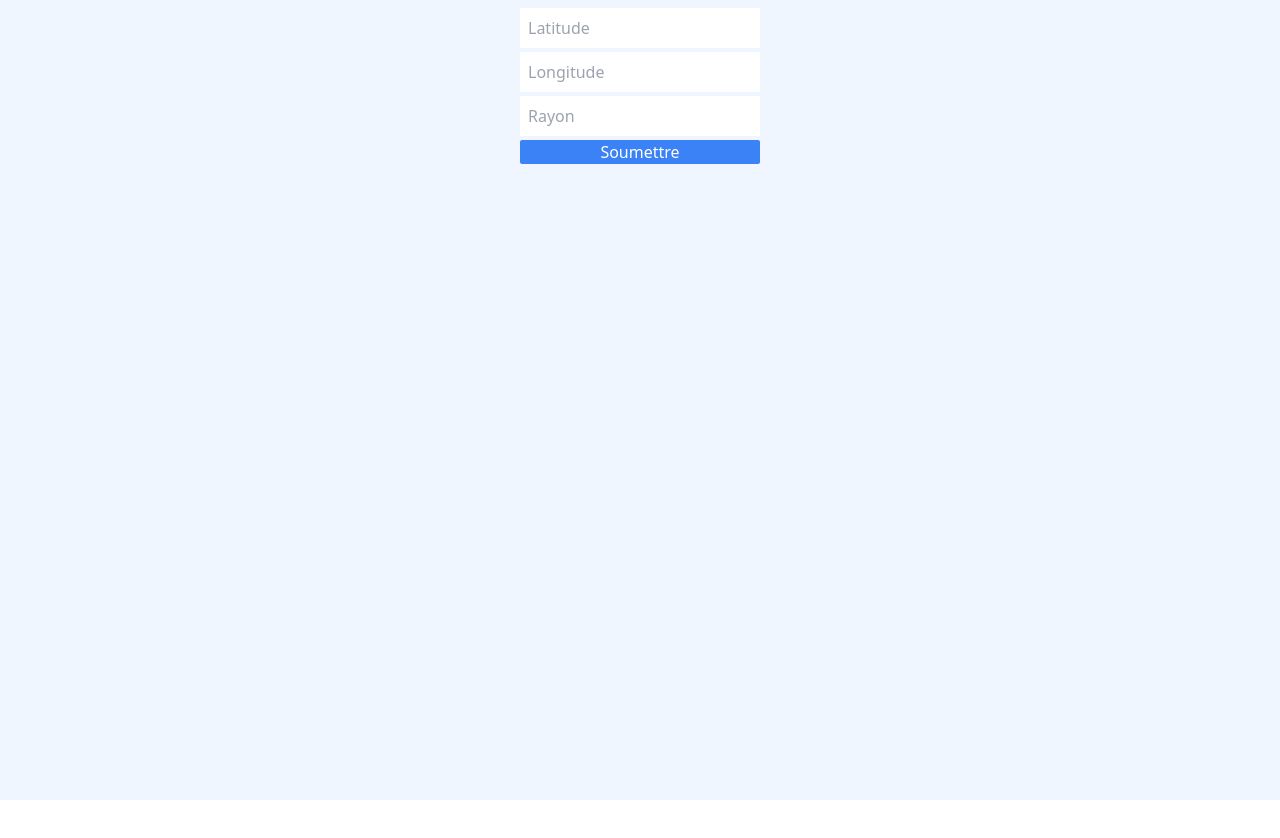
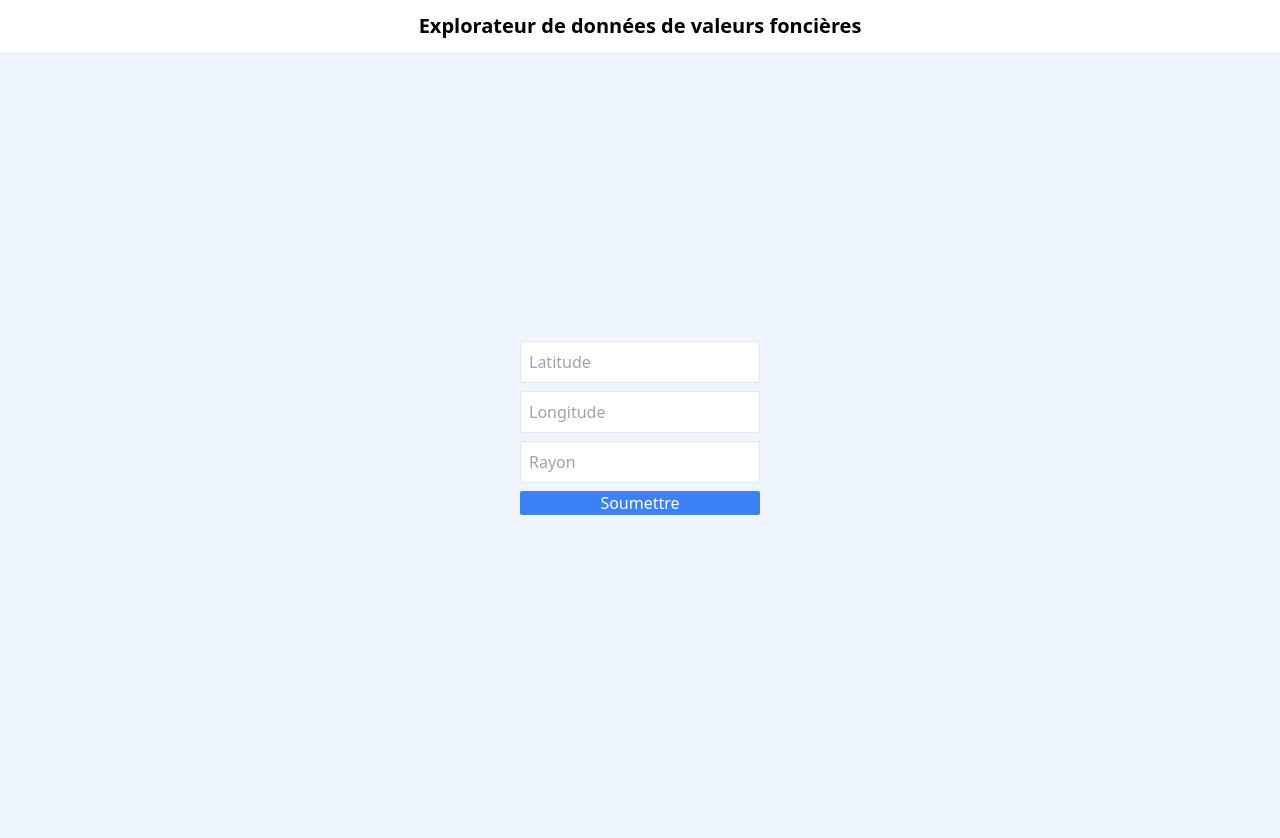
Before and after one commit to Bertrand2808/DVF-front, a React (Vite) app in the folder dvf/: page / in a window 1280 px wide. Shown: the top 838 px of the page. Before the commit the page ends 800 px from the top, so only its background shows below. Built offline with nearby package versions, Linux system fonts and the light colour scheme.

Commit message:
edit formulaire page & delete old readme.md

```diff
--- a/dvf/src/Formulaire.jsx
+++ b/dvf/src/Formulaire.jsx
@@ -1,12 +1,32 @@
+import { useState } from "react"
+
 export default function Formulaire() {
+  const [latitude, setLatitude] = useState()
+  const [longitude, setLongitude] = useState()
+  const [rayon, setRayon] = useState()
+
   return (
-    <div className='bg-blue-50 h-screen '>
-      <form className="w-64 mx-auto p-2 mb-2">
-        <input type="text" placeholder="Latitude" className="block w-full rounded-sm p-2 mb-1"/>
-        <input type="text" placeholder="Longitude" className="block w-full rounded-sm p-2 mb-1"/>
-        <input type="text" placeholder="Rayon" className="block w-full rounded-sm p-2 mb-1"/>
-        <button className="bg-blue-500 text-white block w-full rounded-sm">Soumettre</button>
-      </form>
+    <div className=''>
+      <div className="p-3 text-xl text-center font-bold">
+        <h1>Explorateur de données de valeurs foncières</h1>
+      </div>
+      <div className='bg-blue-50 h-screen flex items-center'>
+        <form className="w-64 mx-auto p-2 mb-12">
+          <input value={latitude}
+                  onChange={ev => setLatitude(ev.target.value)}
+                  type="text" placeholder="Latitude"
+                  className="block w-full rounded-sm p-2 mb-2 border"/>
+          <input value={longitude}
+                  onChange={ev => setLongitude(ev.target.value)}
+                  type="text" placeholder="Longitude"
+                  className="block w-full rounded-sm p-2 mb-2 border"/>
+          <input value={rayon}
+                  onChange={ev => setRayon(ev.target.value)}
+                  type="text" placeholder="Rayon"
+                  className="block w-full rounded-sm p-2 mb-2 border"/>
+          <button className="bg-blue-500 text-white block w-full rounded-sm">Soumettre</button>
+        </form>
+      </div>
     </div>
   )
 }
```
Also changed, not shown: 1 other file (tests, documents, lock files or other folders).
